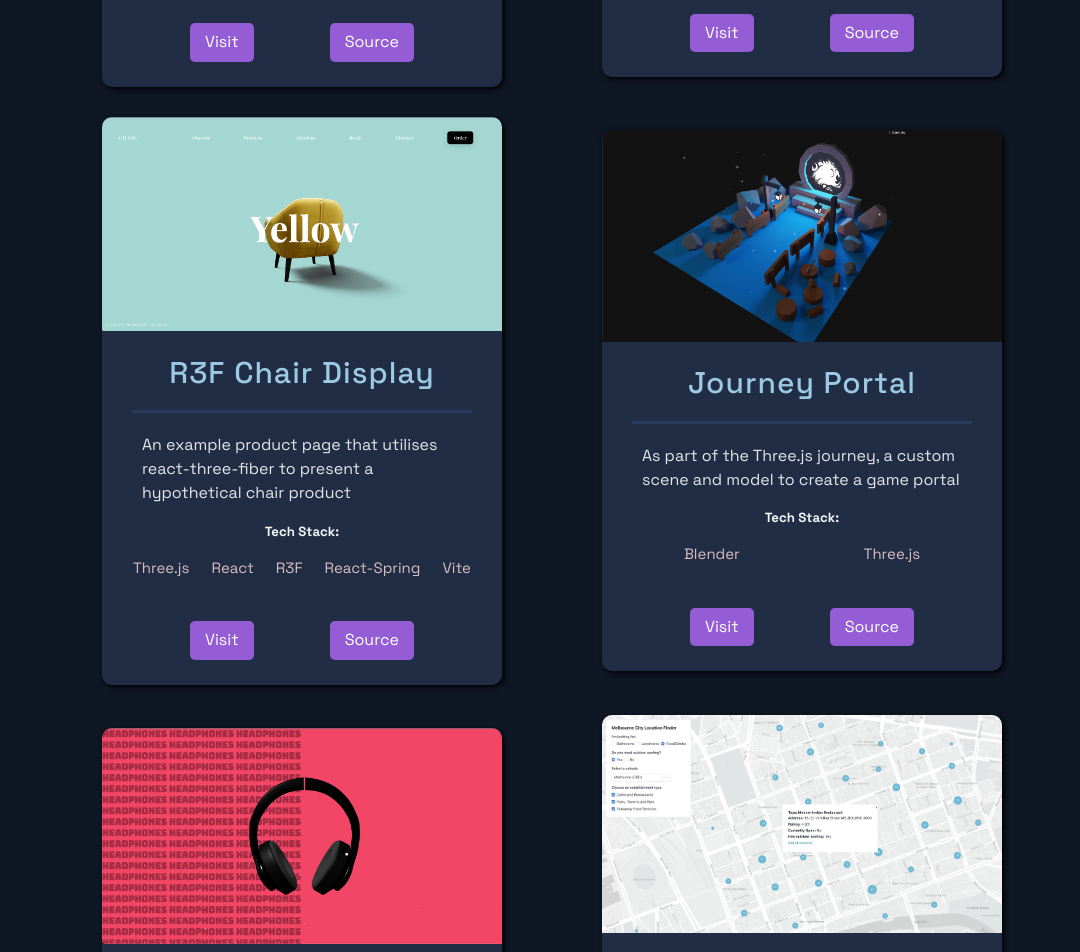
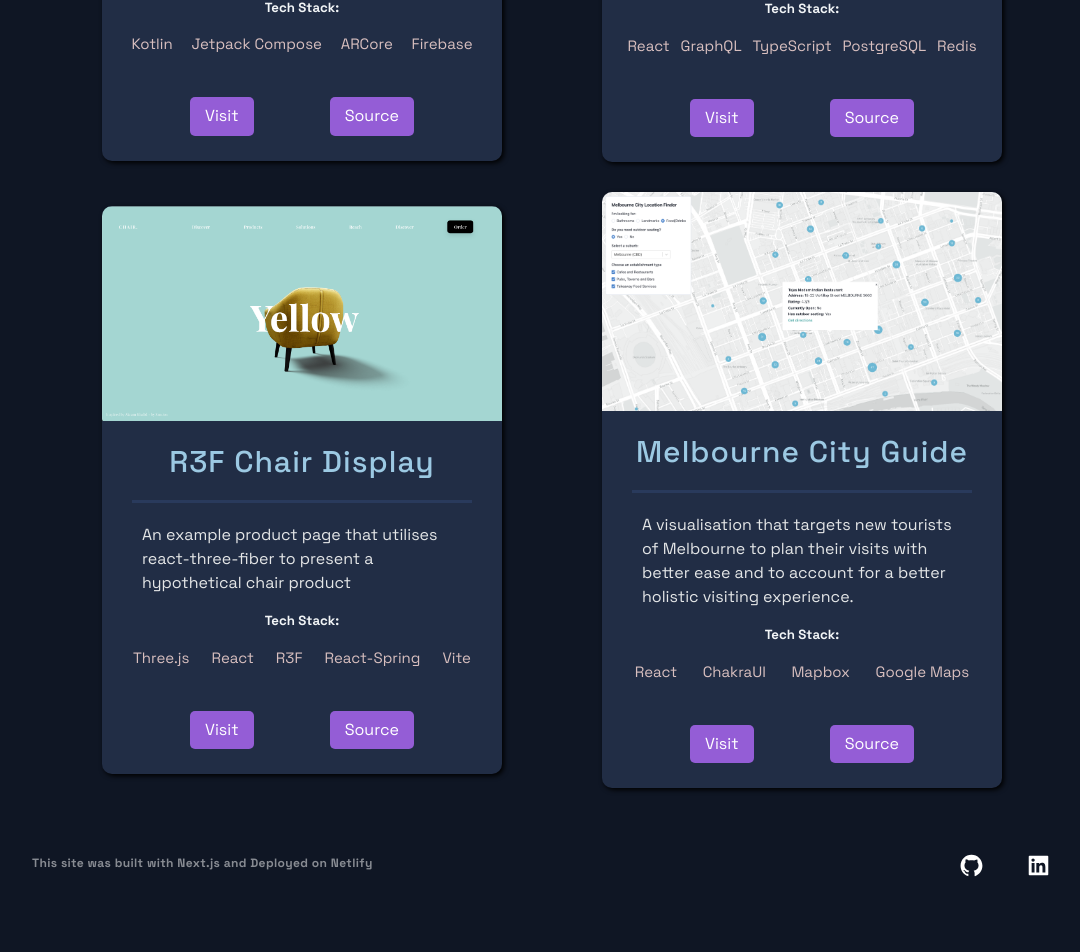
Before and after one commit to sandonl/portfolio, a Next.js app: page / in a window 1280 px wide. Shown: the part 1339-2291 px from the top of the page, without its empty margins (88-1168 px from the left). Built offline with nearby package versions, Linux system fonts and the light colour scheme.

Commit message:
updated projects and hero section

```diff
--- a/src/components/Hero/Hero.js
+++ b/src/components/Hero/Hero.js
@@ -14,7 +14,7 @@ const Hero = (props) => (
     <LeftSection>
       <SectionTitle main center>
         Hi there! <br />
-        I'm Sandon, <br />a Developer from Melbourne
+        I'm Sandon, <br />a Full Stack Developer from Melbourne
       </SectionTitle>
       <SectionText>
         I'm interested in building innovative projects, exploring the <br />
--- a/src/constants/constants.js
+++ b/src/constants/constants.js
@@ -15,7 +15,7 @@ export const projects = [
     description:
       "A fullstack Reddit-inspired post sharing site that utilises React, ChakraUI, TypeScript, GraphQL and more",
     image: "/images/slreddit.png",
-    tags: ["React", "GraphQL", "TypeScript", "PostgreSQL"],
+    tags: ["React", "GraphQL", "TypeScript", "PostgreSQL", "Redis"],
     source: "https://github.com/sandonl/sl-redditserver",
     visit: "https://sandonl.com",
     id: 1,
@@ -30,26 +30,26 @@ export const projects = [
     visit: "https://r3f-chair-sandonl.vercel.app/",
     id: 2,
   },
-  {
-    title: "Journey Portal",
-    description:
-      "As part of the Three.js journey, a custom scene and model to create a game portal ",
-    image: "/images/threejsportal.png",
-    tags: ["Blender", "Three.js"],
-    source: "https://github.com/sandonl/threejs-portal",
-    visit: "https://threejs-sandonl-portal.vercel.app/",
-    id: 3,
-  },
-  {
-    title: "Headphones Display",
-    description:
-      "An example of using GSAP's ScrollTrigger to create a product page for headphones",
-    image: "/images/headphones.png",
-    tags: ["Three.js", "GSAP", "Vite"],
-    source: "https://github.com/sandonl/gsap-three",
-    visit: "https://headphones-gsap-three.vercel.app/",
-    id: 4,
-  },
+  // {
+  //   title: "Journey Portal",
+  //   description:
+  //     "As part of the Three.js journey, a custom scene and model to create a game portal ",
+  //   image: "/images/threejsportal.png",
+  //   tags: ["Blender", "Three.js"],
+  //   source: "https://github.com/sandonl/threejs-portal",
+  //   visit: "https://threejs-sandonl-portal.vercel.app/",
+  //   id: 3,
+  // },
+  // {
+  //   title: "Headphones Display",
+  //   description:
+  //     "An example of using GSAP's ScrollTrigger to create a product page for headphones",
+  //   image: "/images/headphones.png",
+  //   tags: ["Three.js", "GSAP", "Vite"],
+  //   source: "https://github.com/sandonl/gsap-three",
+  //   visit: "https://headphones-gsap-three.vercel.app/",
+  //   id: 4,
+  // },
   {
     title: "Melbourne City Guide",
     description:
```
Also changed, not shown: public/images/slreddit.png.
